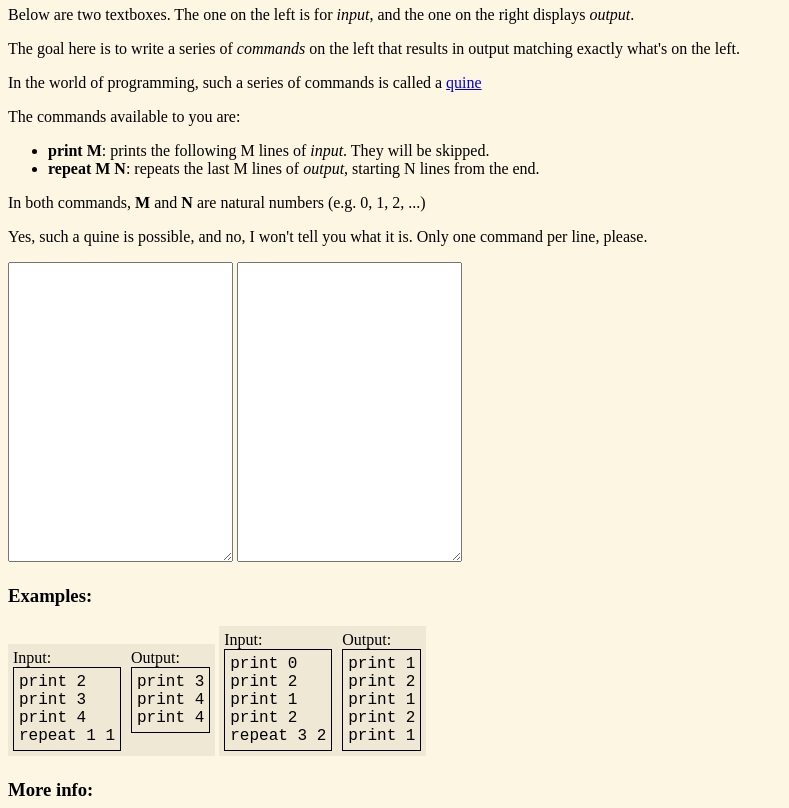
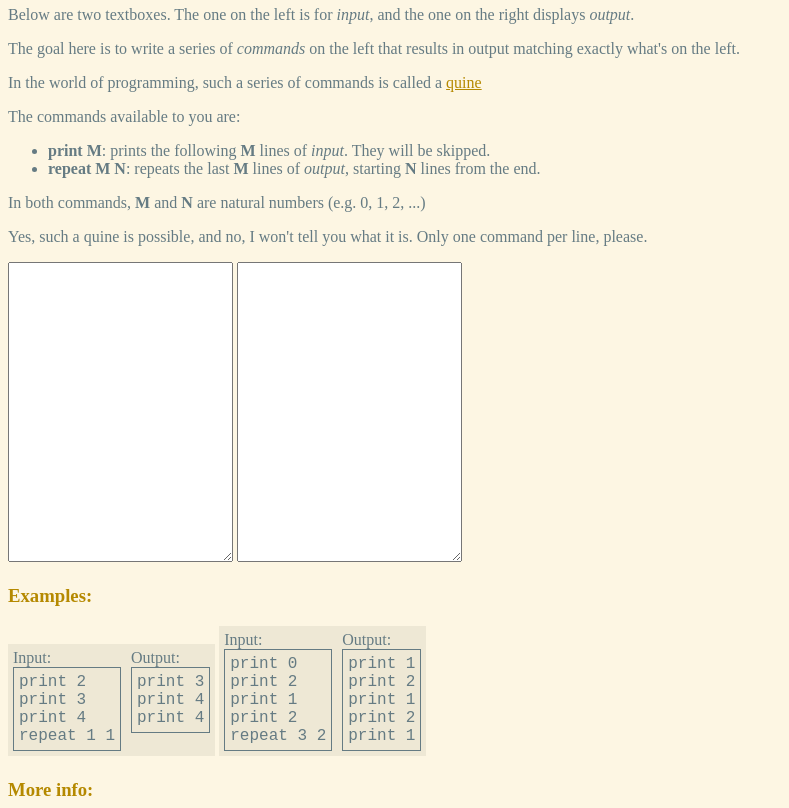
Before and after one commit to wgreenberg/quine.zip, a website: page index.html in a window 1280 px wide. Shown: the part 60-868 px from the top of the page, without its empty margins (0-789 px from the left). Drawn offline with Linux system fonts and the light colour scheme.

Commit message:
Style tweaks

```diff
--- a/index.html
+++ b/index.html
@@ -15,12 +15,12 @@ results in output matching exactly what's on the left.</p>
 <p>The commands available to you are:
     <ul>
         <li>
-            <b>print M</b>: prints the following M lines of <i>input</i>. They
+            <b>print M</b>: prints the following <b>M</b> lines of <i>input</i>. They
             will be skipped.
         </li>
         <li>
-            <b>repeat M N</b>: repeats the last M lines of <i>output</i>,
-            starting N lines from the end.
+            <b>repeat M N</b>: repeats the last <b>M</b> lines of <i>output</i>,
+            starting <b>N</b> lines from the end.
         </li>
     </ul>
 </p>
@@ -90,7 +90,7 @@ blog posts on the topic:
 </p>
 <p>The source for this page is on Github at
 <a href="http://github.com/wgreenberg/quine.zip">wgreenberg/quine.zip</a>.</p>
-<p>The colorscheme for this page is based on Ethan Schoonover's fantastic
+<p>The colorscheme for this page is based on Ethan Schoonover's awesome
 <a href="http://ethanschoonover.com/solarized">Solarized</a> palette which is
 licensed under the <a href="https://github.com/altercation/solarized/blob/master/LICENSE">MIT License</a>.</p>
 </html>
--- a/styles/main.css
+++ b/styles/main.css
@@ -2,8 +2,20 @@
  * scheme by Ethan Schoonover: http://ethanschoonover.com/solarized
  */
 
+a, h1, h3 {
+    color: #b58900;
+}
+
+b {
+    color: #657b83;
+}
+
+a.visited {
+    color: #586e75;
+}
+
 body {
-    font-color: #657b83;
+    color: #657b83;
     background-color: #fdf6e3;
 }
 
```
